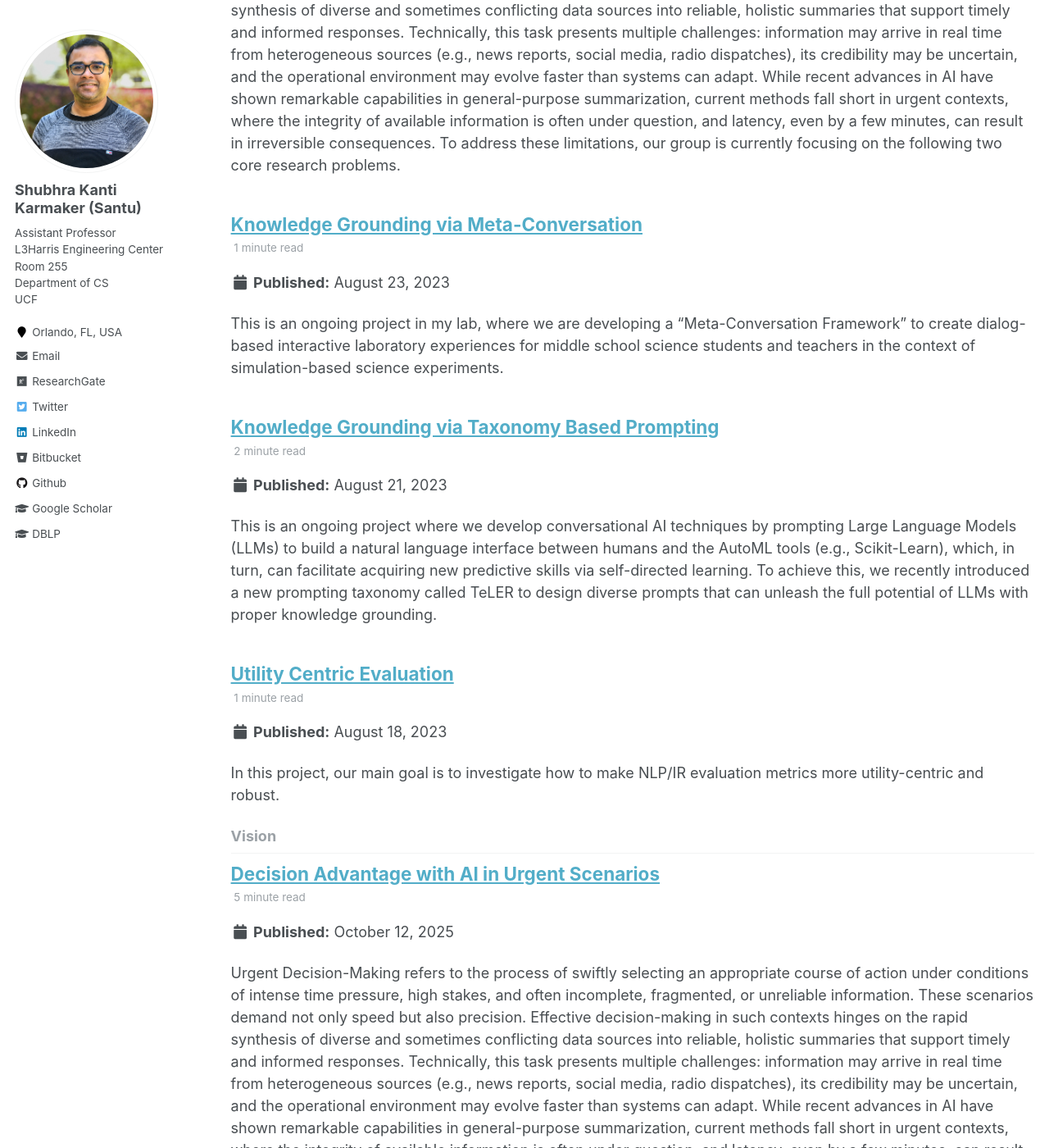
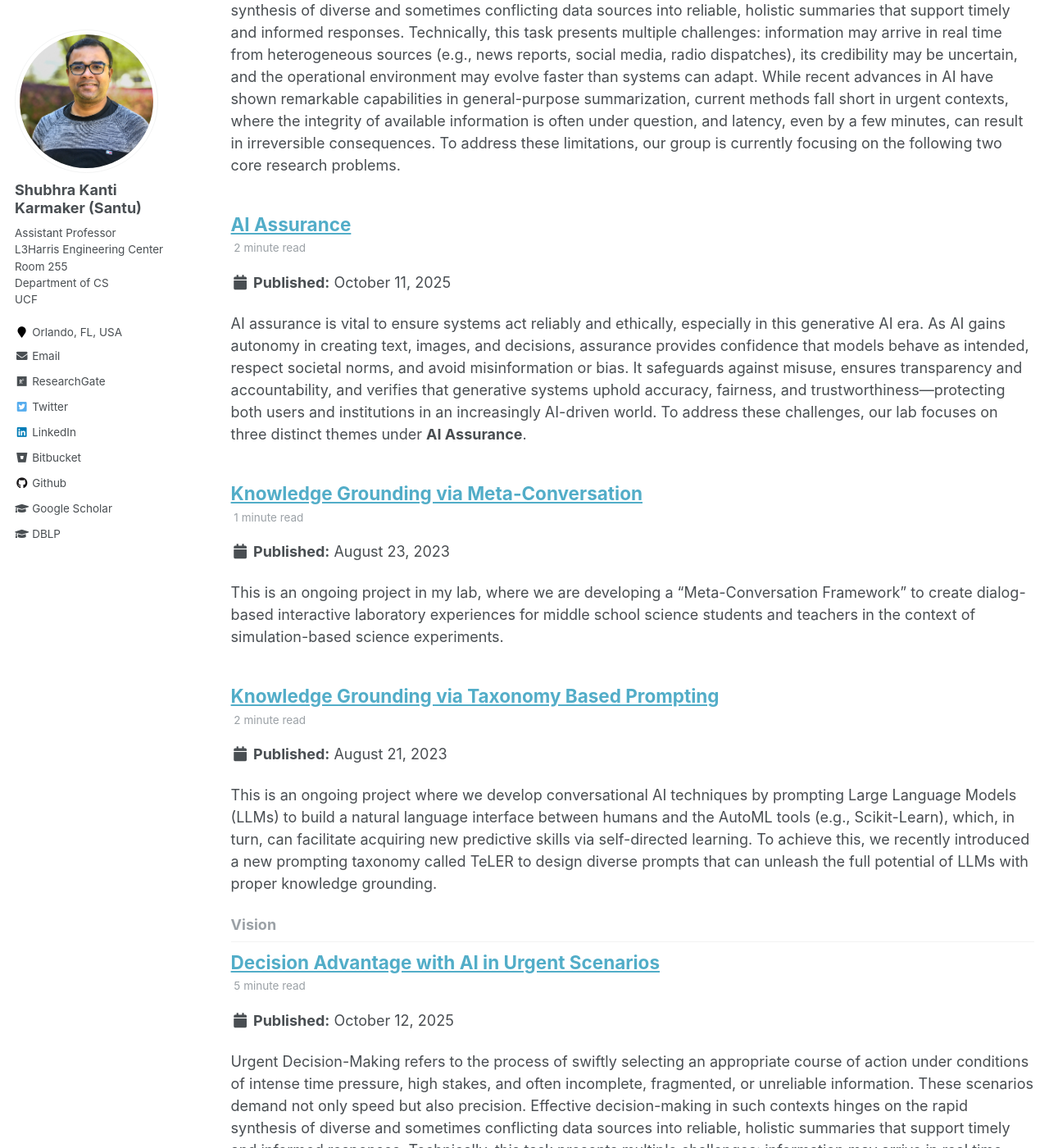
Before and after one commit to karmake2/karmake2.github.io, a Jekyll site: the page built from _pages/tag-archive.html, in a window 1280 px wide and 1400 px high, scrolled down 418 px. Shown: the whole window at 82% size. Built offline with Jekyll 4.4.1, drawn with Linux system fonts in a browser that asks for light colours; some of the changed text lies outside the part shown.

Commit message:
Update 2023-08-18-evaluate.md

```diff
--- a/_posts/2023-08-18-evaluate.md
+++ b/_posts/2023-08-18-evaluate.md
@@ -1,41 +1,54 @@
 ---
-title: "Utility Centric Evaluation"
+title: "AI Assurance"
 collection: posts
-date: 2023-08-18
-permalink: /posts/2023/08/evaluate/
+date: 2025-10-11
+permalink: /posts/2025/10/assurance/
 tags:
   - Research
   - Vision
 ---
 
-In this project, our main goal is to investigate how to make NLP/IR evaluation metrics more utility-centric and robust.
+AI assurance is vital to ensure systems act reliably and ethically, especially in this generative AI era. As AI gains autonomy in creating text, images, and decisions, assurance provides confidence that models behave as intended, respect societal norms, and avoid misinformation or bias. It safeguards against misuse, ensures transparency and accountability, and verifies that generative systems uphold accuracy, fairness, and trustworthiness—protecting both users and institutions in an increasingly AI-driven world. To address these challenges, our lab focuses on three distinct themes under **AI Assurance**.
+
+- **Theme 1: Assurance of Fairness:** Prevents bias and protects individuals from discriminatory outcomes.
+  - Project: A Psycholinguistic Bias Ranking of Latest Large Language Models
+- **Theme 2: Assurance of Interpretability:** Ensures that AI decisions can be understood, trusted, and audited by humans.
+  - Project: ALIGN-SIM: A Task-Free Test Bed for Evaluating and Interpreting Sentence Embeddings
+- **Theme 3: Assurance of Desired Skills:** Verifies that AI performs its intended functions accurately and consistently.
+  - Project: Music Generation with Large Language Models
 
 
+Project 1 (Fariness): A Psycholinguistic Bias Ranking of Latest Large Language Models
+======
+**Do large language models think like humans? Are they also prone to human-like cognitive biases?**
 
+We just launched a new ranking system of LLMs based on their ability to resist cognitive biases with a large-scale study of **2.8M+ responses** across 8 well-known biases (Anchoring, Availability, Confirmation, Framing, Prospect Theory & more).
 
+See which models resist bias the best, how prompt design changes outcomes, and why these matters for trustworthy decision making with AI.
 
-Overview of Project "Utility Centric Evaluation"
-======
-Previous studies have shown that popular Natural Language Generation (NLG) and Information Retrieval (IR) and evaluation metrics, e.g., nDCG, ROUGE, MAP, are not robust and often do not correlate with the utility perceived by humans. In this project, our main goal is to investigate how to make NLP/IR evaluation metrics more utility-centric.
+Read our ArXiv paper detailing the experiments and results here: https://arxiv.org/abs/2509.22856
 
+Explore the live rankings here: https://bridgeai-lab.github.io/LLM-Ranking/
 
-<ul>
-
-<li><b>Utility-Centric Metrics for Evaluating Text Generation Systems:</b> In ACL 2022, we proposed a gain/utility-based automated metric called Sem-nCG, which is both rank and semantic aware, for evaluating extractive summarization tasks and showed that Sem-nCG exhibits a higher correlation with human judgments than the popular ROUGE metric. In the same year (EMNLP 2022), we proposed a new sentence-level utility-based evaluation metric, called SEM-${F_1}$ (Semantic $F_1$), for evaluating the performance of the Overlap summary generation task. Experimental results show that the proposed SEM-$F_1$ metric yields a higher correlation with human judgment and inter-rater agreement than the traditional ROUGE metric. Very recently, we proposed TELeR, a general taxonomy for benchmarking complex generation tasks using Large Language Models (LLMs). TELeR enables meaningful comparisons across studies, establishing a common standard for prompt design and LLMs' Utility Evaluation; the taxonomy has received great attention from the industry and practitioners.</li><br>
-
-
+For more updates about our work, please follow us on Twitter and Facebook.
 
 
 <center>
-  <div style='display: flex; justify-content: center;'><img src='/images/nCG.png' alt='Image not Loading' style='height:300px;' align='middle'></div><br>
+  <div style='display: flex; justify-content: center;'><img src='/images/llmrank.png' alt='Image not Loading' style='height:300px;' align='middle'></div><br>
 </center>
 <br>
-
-<li><b>Utility-Centric Metrics for Evaluating Ranking Systems:</b> We recently proposed a novel framework for ranking evaluation with expected-utility normalization, where the expected utility is estimated from a randomized ranking of the corresponding documents present in the evaluation set. Our proposed metric demonstrates an average of 21&percnt; increase in Discriminatory Power and a 28&percnt; increase in consistency. In a similar line of research, I previously performed a detailed evaluation of learning-to-rank methods for both Web search and E-Commerce search by exploiting multiple utility-based signals in addition to click rates, i.e., add-to-cart ratios, order rates, and revenue, results of which were published in CIKM 2022 (Best Poster Nomination) and SIGIR 2017 conference proceedings. The E-Commerce search study yielded multiple interesting insights and results that received significant attention from the search industry, including Walmart, Flipkart, @Unbxd, etc.</li>
-
-<center>
-  <div style='display: flex; justify-content: center;'><img src='/images/LBnorm.png' alt='Image not Loading' style='height:300px;' align='middle'></div><br>
-</center>
 <br>
 
-</ul>
+Project 2 (Interpretability): ALIGN-SIM: A Task-Free Test Bed for Evaluating and Interpreting Sentence Embeddings
+======
+
+Sentence embeddings play a pivotal role in a wide range of NLP tasks, yet evaluating and interpreting these real-valued vectors remains an open challenge to date, especially in a task-free setting. To address this challenge, we introduce a novel task-free test bed for evaluating and interpreting sentence embeddings. For more details, see https://huggingface.co/BridgeAI-Lab/ALIGN-Sim. For technical details, refer to our EMNLP paper: https://aclanthology.org/2024.findings-emnlp.436/.
+
+<br>
+<br>
+
+
+Project 3 (Desired Skills): Music Generation with Large Language Models
+======
+
+Details coming soon..
```
